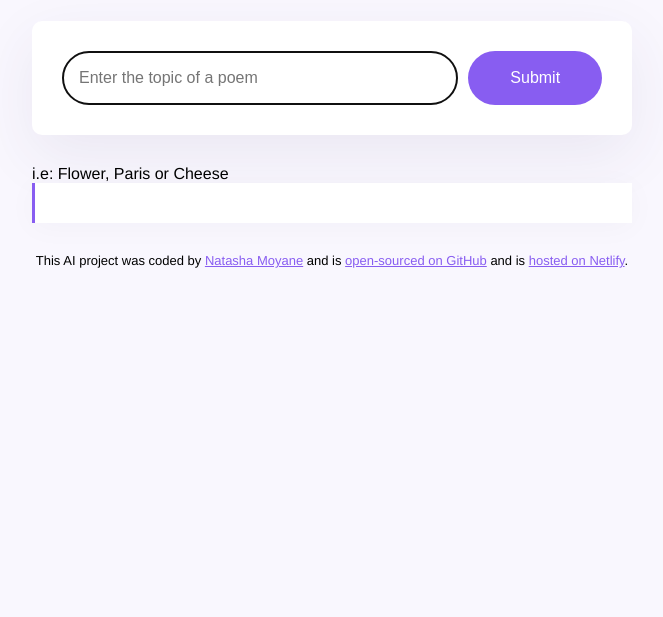
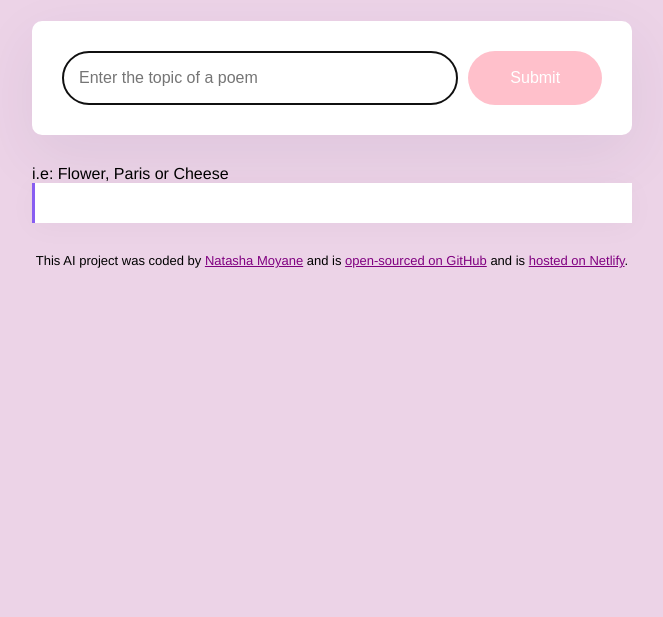
Before and after one commit to Natasha2702/ai-poem-generator, a plain HTML site: page index.html in a window 1280 px wide. Shown: the part 183-800 px from the top of the page, without its empty margins (308-971 px from the left). Drawn offline with nearby package versions, Linux system fonts and the light colour scheme.

Commit message:
changed css
changed file name from index.css to style.css
changed background colour on the body and submit button

```diff
--- a/src/style.css
+++ b/src/style.css
@@ -1,10 +1,10 @@
 body {
-    background-color: #f9f7fe;
+    background-color: #ecd3e7;
     font-family: Helvetica, Arial, sans-serif;
   }
 
   a {
-    color: #885df1;
+    color: purple ;
   }
 
   .container {
@@ -45,7 +45,7 @@ body {
 
   .submit-button {
     margin-left: 10px;
-    background: #885df1;
+    background: pink;
     color: white;
     border: none;
     width: 150px;
```
Also changed, not shown: src/index.css (deleted).
